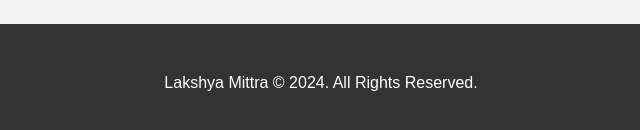
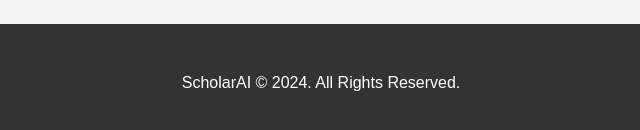
Before and after one commit to palashkulsh/scholarai-public, a plain HTML site: page index.html in a window 1280 px wide. Shown: the part 2629-2759 px from the top of the page, 319-959 px from the left. Drawn offline with Linux system fonts and the light colour scheme.

Commit message:
Update index.html

```diff
--- a/index.html
+++ b/index.html
@@ -226,7 +226,7 @@
     </div>
 
     <footer>
-        <p>Lakshya Mittra &copy; 2024. All Rights Reserved.</p>
+        <p>ScholarAI &copy; 2024. All Rights Reserved.</p>
     </footer>
 </body>
 </html>
```
